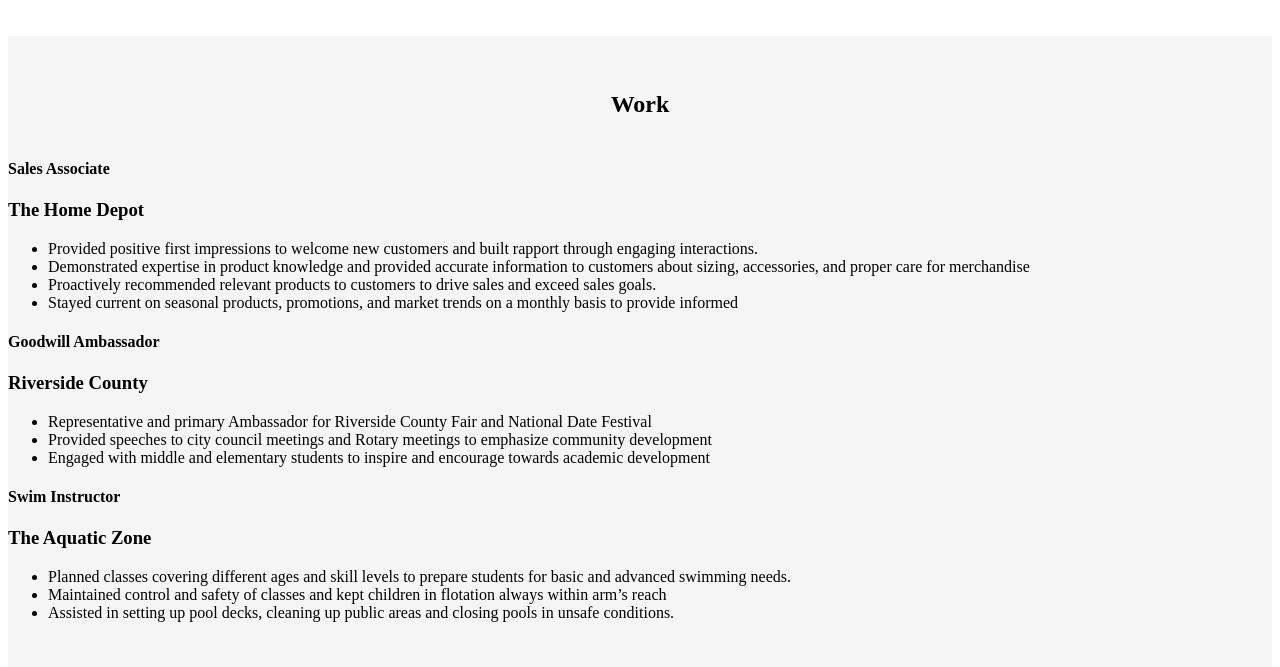
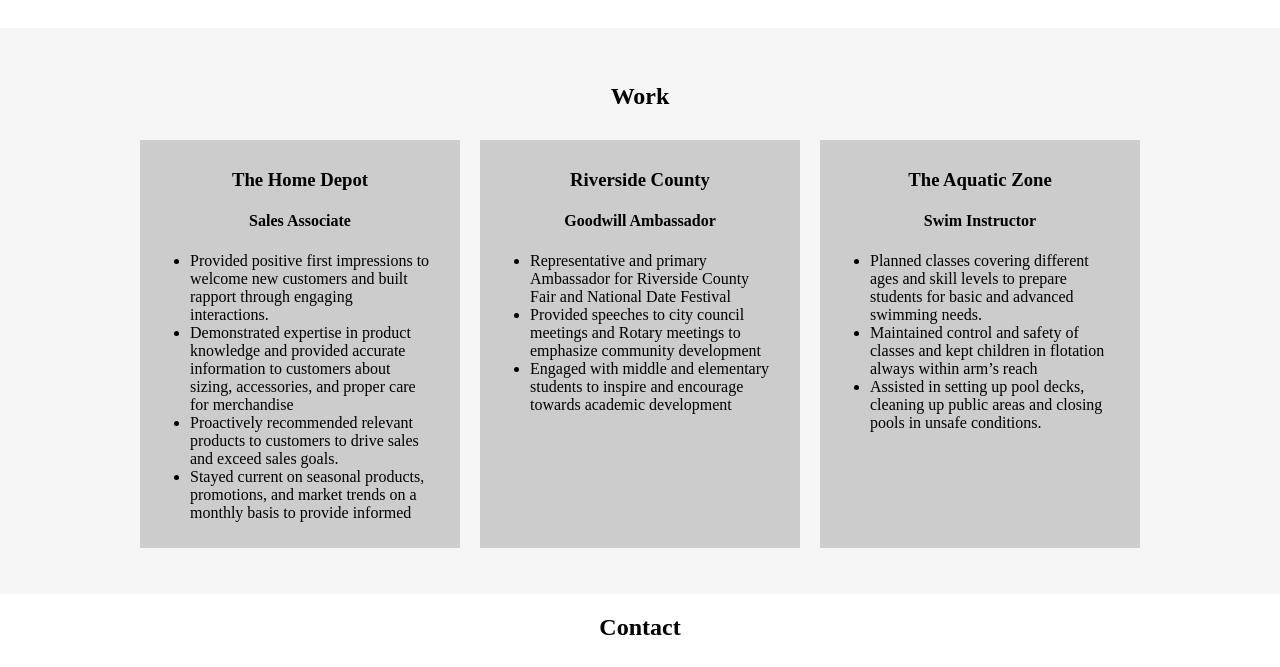
Before and after one commit to fullstack-decal-sp23/project1-alexbottt, a plain HTML site: page index.html in a window 1280 px wide. Shown: the part 940-1607 px from the top of the page. Drawn offline with Linux system fonts and the light colour scheme.

Commit message:
work section formatted

```diff
--- a/index.html
+++ b/index.html
@@ -68,12 +68,12 @@
         <br>
         <br>
         <h2 class="label">Work</h2>
-        <div class="flex-container">
-            <div class=""
-        </div>
+
+        <div class= flex-container>
+            <div class="flex-item">
+                <h3>The Home Depot</h3>
                 <h4>Sales Associate</h4>
-                <h3>The Home Depot</h3>
-            <ul>
+                <ul style="text-align: left; padding-right: 15px;">
                     <li>Provided positive first impressions to welcome new customers
                         and built rapport through engaging interactions.</li>
                     <li>Demonstrated expertise in product knowledge and
@@ -84,9 +84,11 @@
                     <li>Stayed current on seasonal products, promotions, and
                         market trends on a monthly basis to provide informed</li>
                 </ul>
+            </div>
+            <div class="flex-item">
+                <h3>Riverside County</h3>
                 <h4>Goodwill Ambassador</h4>
-                <h3>Riverside County</h3>
-                <ul>
+                <ul style="text-align: left; padding-right: 15px;">
                     <li>Representative and primary Ambassador for Riverside County Fair
                         and National Date Festival</li>
                     <li>Provided speeches to city council meetings and Rotary meetings to
@@ -94,9 +96,11 @@
                     <li>Engaged with middle and elementary students to inspire
                         and encourage towards academic development</li>
                 </ul>
+            </div>
+            <div class="flex-item">
+                <h3>The Aquatic Zone</h3>
                 <h4>Swim Instructor</h4>
-                <h3>The Aquatic Zone</h3>
-                <ul>
+                <ul style="text-align: left; padding-right: 15px;">
                     <li>Planned classes covering different ages and skill levels to prepare students
                         for basic and advanced swimming needs.
                     </li>
@@ -107,6 +111,8 @@
                         in unsafe conditions.
                     </li>
                 </ul>
+            </div>
+        </div>
     <br>
     <br>
     </div>
--- a/styles.css
+++ b/styles.css
@@ -1,5 +1,5 @@
 body {
-    background-color: white;
+    margin: 0;
 }
 .grid-container {
     display: grid;
@@ -33,10 +33,17 @@
   .flex-container {
     display: flex;
     flex-wrap: wrap;
+    justify-content: center;
   }
 
-  .column {
-    flex-basis: 50%;
+  /* Define the flex items */
+  .flex-item {
+    background-color: #ccc;
+    margin: 10px;
+    padding: 10px;
+    text-align: center;
+    flex: 1 0 200px;
+    max-width: 300px;
   }
 
   .title {
```
Lines whose indentation alone changed are shown as unchanged.
